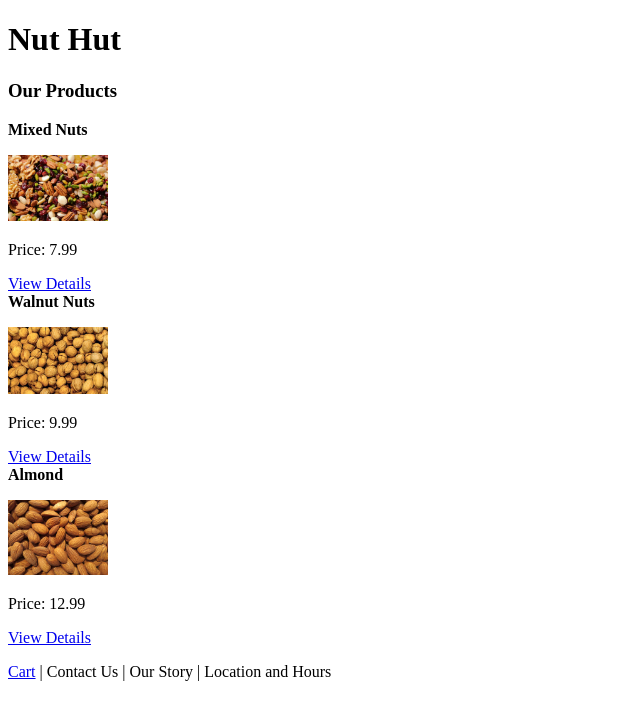
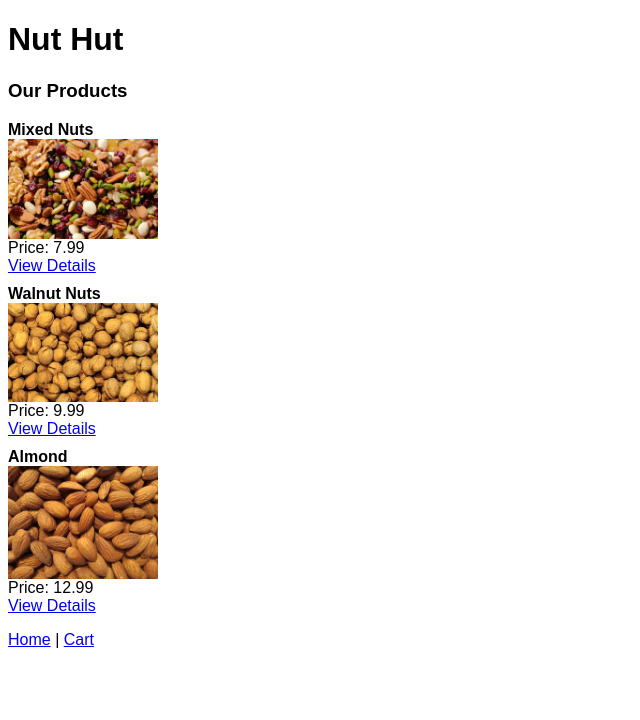
Before and after one commit to bibhas2/nut-hut, an Angular app: page / in a window 1280 px wide. Shown: the top 720 px of the page, without its empty margins (0-640 px from the left). Built offline with nearby package versions, Linux system fonts and the light colour scheme.

Commit message:
Make various enhancements

```diff
--- a/src/app/app.component.html
+++ b/src/app/app.component.html
@@ -7,7 +7,6 @@ page component is rendered here
 <router-outlet></router-outlet>
 
 <p>
-  <a href [routerLink]="['/cart']">Cart</a> |
-  Contact Us | Our Story | Location and Hours
-
+  <a href [routerLink]="['/']">Home</a> |
+  <a href [routerLink]="['/cart']">Cart</a>
 </p>
--- a/src/app/catalog.service.ts
+++ b/src/app/catalog.service.ts
@@ -8,12 +8,17 @@ export class Product {
   image:string
 }
 
+export class CartItem {
+  constructor(public product:Product,
+    public quantity:number){}
+}
+
 @Injectable({
   providedIn: 'root'
 })
 export class CatalogService {
   private viewingHistory:Product[] = []
-  private cart:Product[] = []
+  private cart:CartItem[] = []
 
   private catalog:Product[] = [
     {
@@ -45,20 +50,32 @@ export class CatalogService {
     return this.catalog
   }
 
-  addToCart(p:Product) {
-    this.cart.push(p)
+  addToCart(productId:string, qty:number) {
+    const cartItem = this.cart.find(item => item.product.id == productId)
+
+    if (!cartItem) {
+      this.cart.push(new CartItem(this.getProductById(productId), qty))
+    } else {
+      cartItem.quantity += qty
+    }
   }
 
   clearCart() {
     this.cart = []
   }
 
-  getCart() : Product[] {
+  getCart() : CartItem[] {
     return this.cart
   }
 
   getProductById(productId:string) : Product {
-    return this.catalog.filter(p => p.id == productId)[0]
+    const p = this.catalog.find(p => p.id == productId)
+
+    if (p == undefined) {
+      throw `Invalid product ID: ${productId}`
+    }
+
+    return p
   }
 
   getViewingHistory() : Product[] {
--- a/src/app/home-page/home-page.component.css
+++ b/src/app/home-page/home-page.component.css
@@ -0,0 +1,8 @@
+img {
+    display: block;
+    width: 150px;
+}
+
+.product {
+    margin-bottom: 10px;
+}
--- a/src/app/home-page/home-page.component.html
+++ b/src/app/home-page/home-page.component.html
@@ -1,9 +1,11 @@
 <h3>Our Products</h3>
 
-<div *ngFor="let p of catalog">
+<div *ngFor="let p of catalog" class="product">
     <b>{{p.title}}</b>
-    <p><img [src]="p.image" width="100px" /></p>
-    <p>Price: {{p.price}}</p>
+    <a href [routerLink]="['/product-details', p.id]">
+        <img [src]="p.image"/>
+    </a>
+    <div>Price: {{p.price}}</div>
 
     <a href [routerLink]="['/product-details', p.id]">View Details</a>
 </div>
--- a/src/app/product-page/product-page.component.ts
+++ b/src/app/product-page/product-page.component.ts
@@ -34,7 +34,7 @@ export class ProductPageComponent implements OnInit {
 
   add() {
     //Add the product to cart
-    this.catalogSvc.addToCart(this.product)
+    this.catalogSvc.addToCart(this.product.id, 1)
 
     //Navigate to the cart page
     this.router.navigate(["/cart"])
--- a/src/app/shopcart-page/shopcart-page.component.html
+++ b/src/app/shopcart-page/shopcart-page.component.html
@@ -4,9 +4,10 @@
 You don't have any item in your cart.
 </div>
 
-<div *ngFor="let p of cart">
-<p>{{p.title}}</p>
-<p><img [src]="p.image" width="100px"/></p>
+<div *ngFor="let item of cart">
+<p>{{item.product.title}}</p>
+<p><img [src]="item.product.image" width="100px"/></p>
+<p>Quantity: {{item.quantity}}.</p>
 <hr/>
 </div>
 
--- a/src/app/shopcart-page/shopcart-page.component.ts
+++ b/src/app/shopcart-page/shopcart-page.component.ts
@@ -1,5 +1,5 @@
 import { Component, OnInit } from '@angular/core';
-import { CatalogService, Product } from '../catalog.service';
+import { CatalogService, Product, CartItem } from '../catalog.service';
 
 @Component({
   selector: 'app-shopcart-page',
@@ -7,7 +7,7 @@ import { CatalogService, Product } from '../catalog.service';
   styleUrls: ['./shopcart-page.component.css']
 })
 export class ShopcartPageComponent implements OnInit {
-  cart:Product[] = []
+  cart:CartItem[] = []
 
   constructor(private catalogSvc:CatalogService) { }
 
--- a/src/styles.css
+++ b/src/styles.css
@@ -1 +1,4 @@
 /* You can add global styles to this file, and also import other style files */
+body {
+    font-family: Arial, Helvetica, sans-serif;
+}
```
